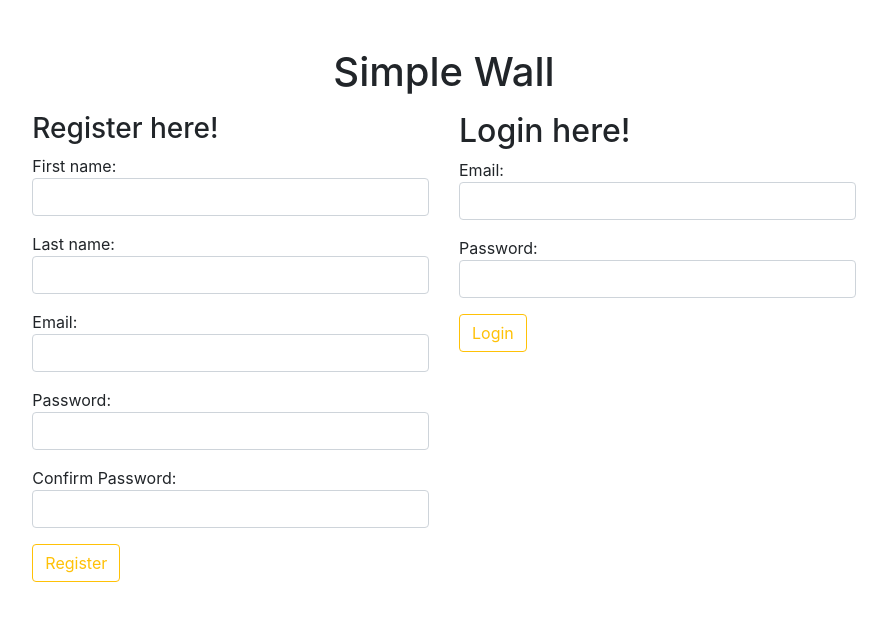
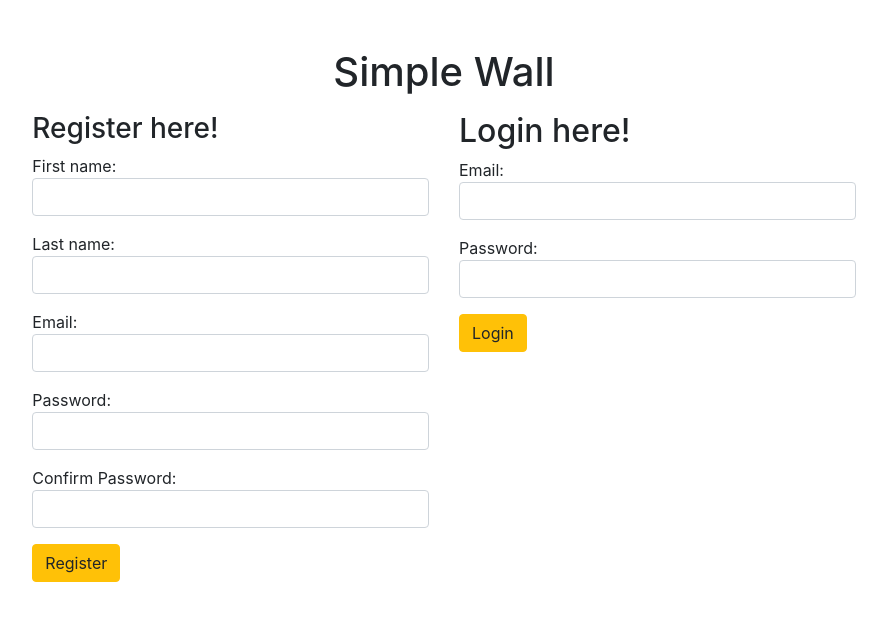
Before and after one commit to MichelleW/Login-and-Registration, a Flask app: page / in a window 1280 px wide. Shown: the top 621 px of the page, without its empty margins (196-1083 px from the left). Run offline with Flask 2, Linux system fonts and the light colour scheme; some libraries are stand-ins or nearby versions.

Commit message:
changed button color

```diff
--- a/templates/index.html
+++ b/templates/index.html
@@ -35,7 +35,7 @@
                <input type="password" name="confirmPassword" class="form-control mb-3">
 
                 <div class="text-left">
-                  <button type="submit" class="btn btn-outline-warning">Register</button>
+                  <button type="submit" class="btn btn-warning">Register</button>
                </div>
               </form>
           </div>
@@ -47,7 +47,7 @@
                   <input type="text" class="form-control mb-3" name="login_email">
                   Password:
                   <input type="password" class="form-control mb-3" name="login_password">
-                  <button class="btn btn-outline-warning">Login</button>
+                  <button class="btn btn-warning">Login</button>
                 </form>
               </div>
             </div>
```
